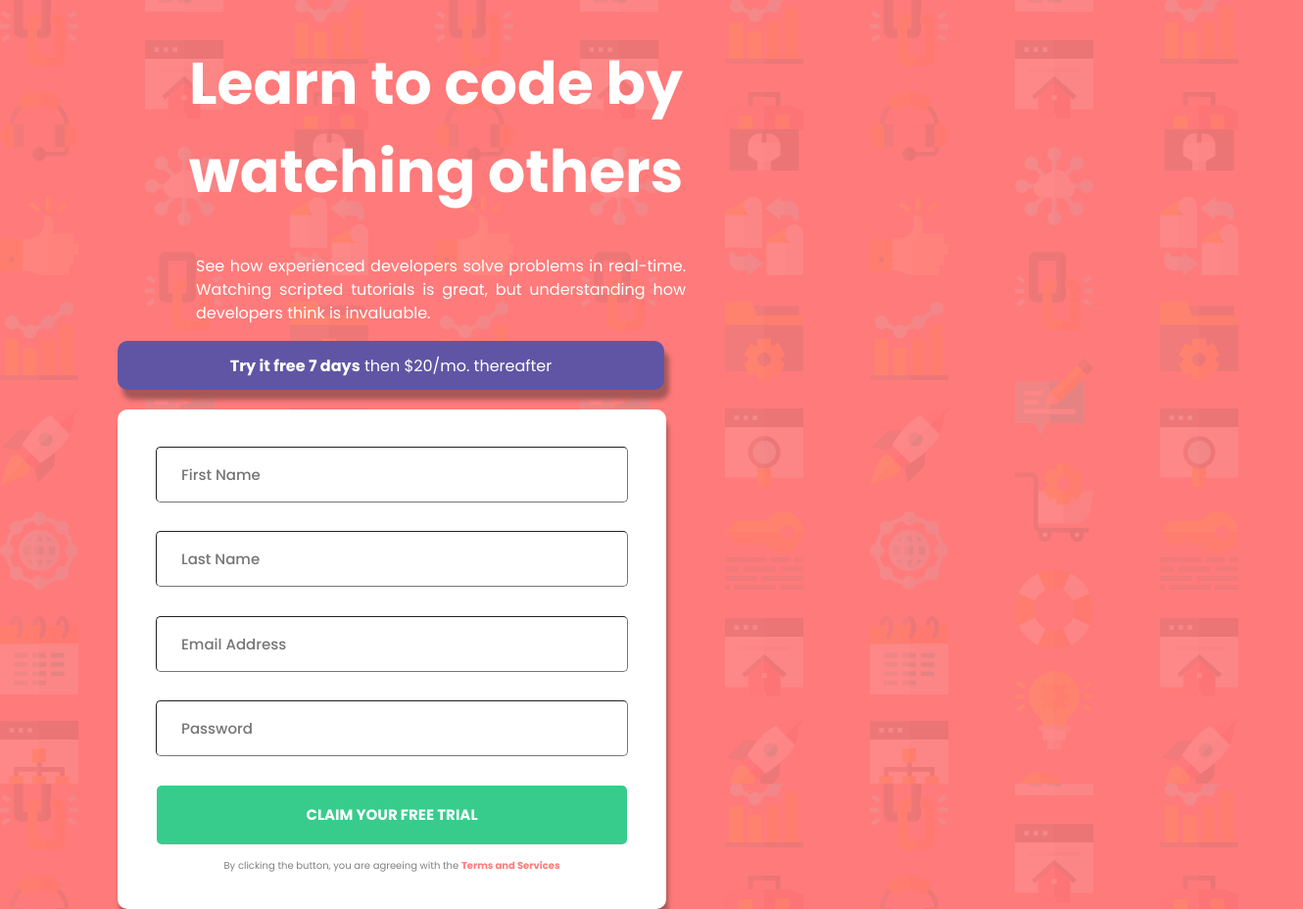
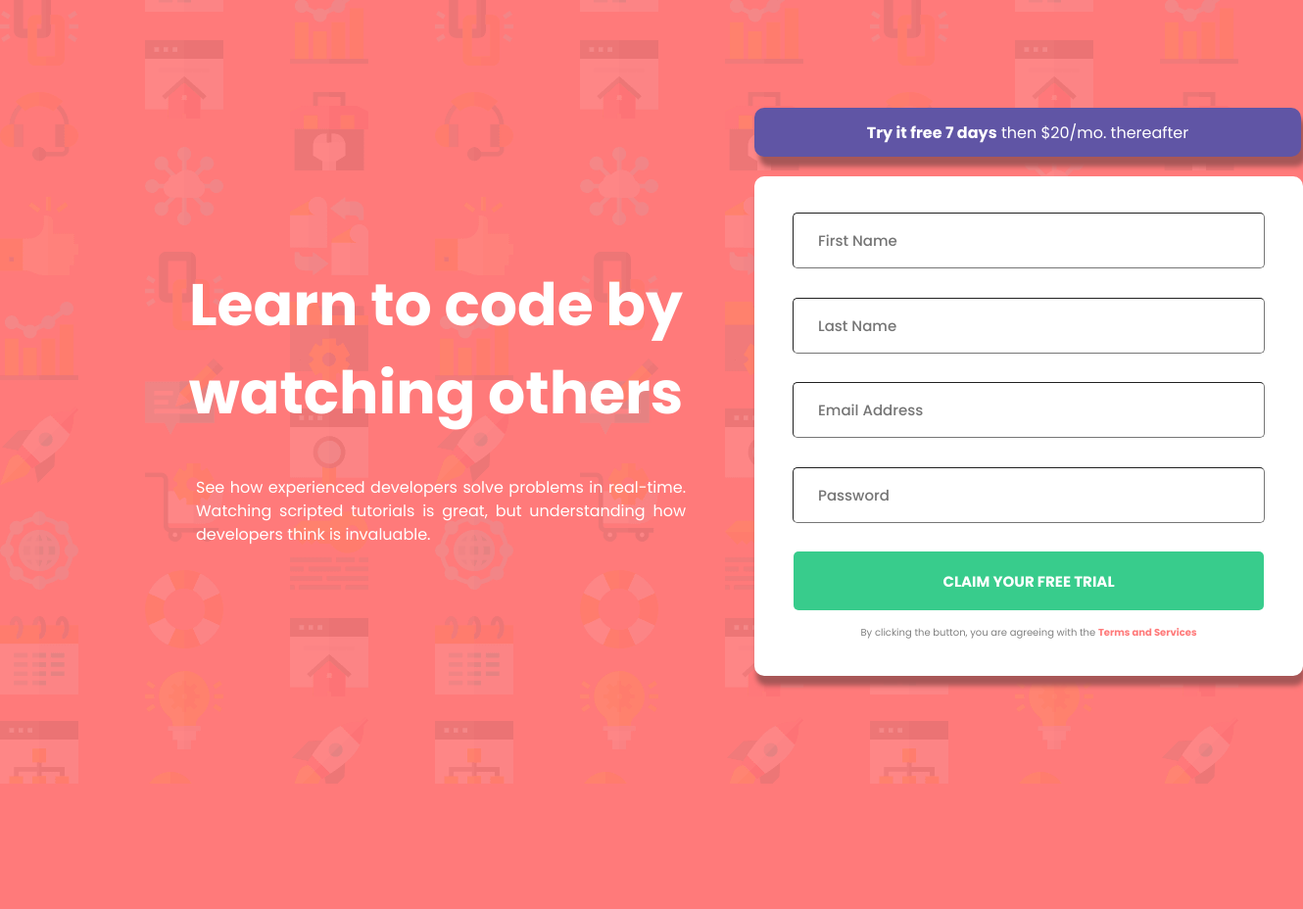
Before and after one commit to olaniyan18/Signup-Form, a plain HTML site: page index.html in a window 1280 px wide. Shown: the whole page at 98% size, 1330 px wide, since content can reach past the window. After the commit the page ends 800 px from the top, so only its background shows below. Drawn offline with Linux system fonts and the light colour scheme; a script that the page names is missing.

Commit message:
Update index.css

```diff
--- a/index.css
+++ b/index.css
@@ -9,8 +9,6 @@ body {
 
 .container{
     display: flex;
-    flex-wrap: wrap;
-    /* background-color: aqua; */
     height: 100vh;
     align-items: center;
 }
@@ -43,7 +41,7 @@ p {
 
 
 .try {
-    margin-left: 120px;
+    margin-left: 70px;
     display: flex;
     align-items: center;
     width: 558px;
@@ -58,7 +56,7 @@ p {
 
 .form {
 
-    margin-left: 120px;
+    margin-left: 70px;
     display: flex;
     flex-wrap: wrap;
     width: 500px;
```
